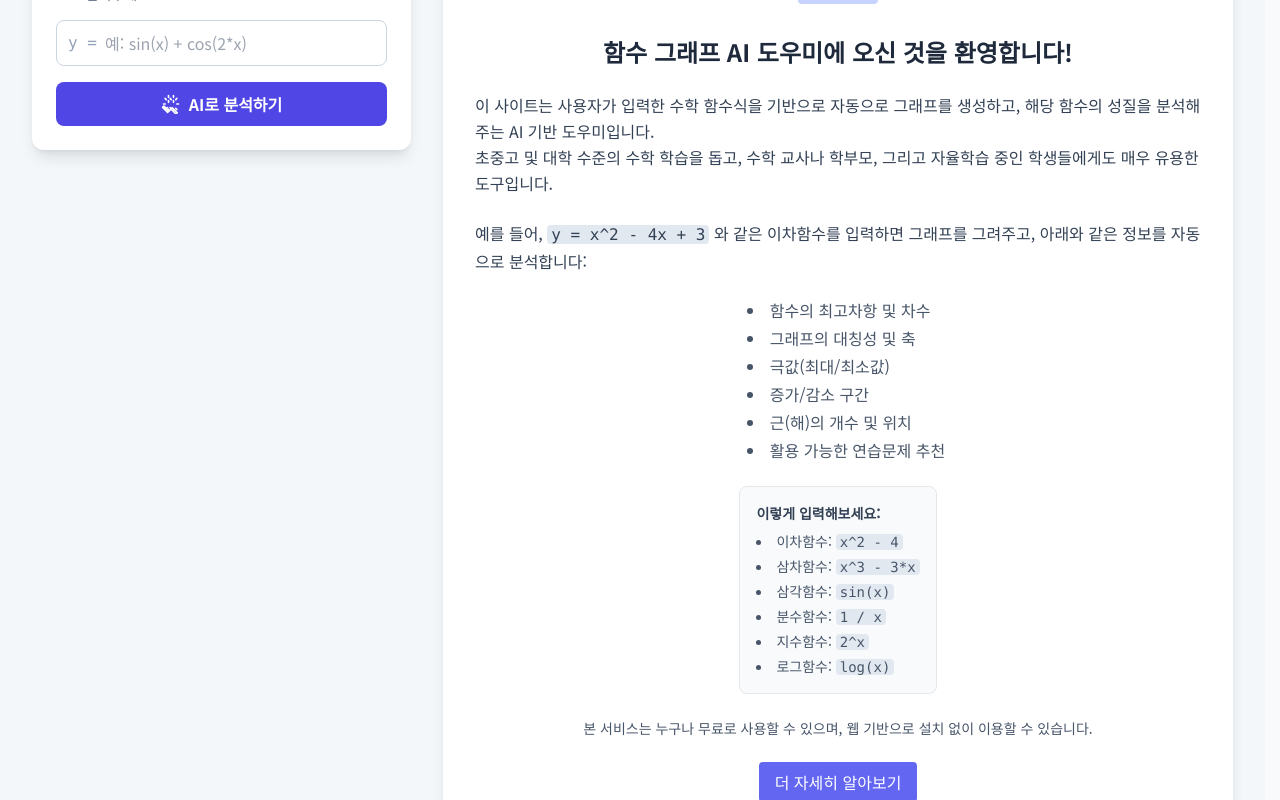
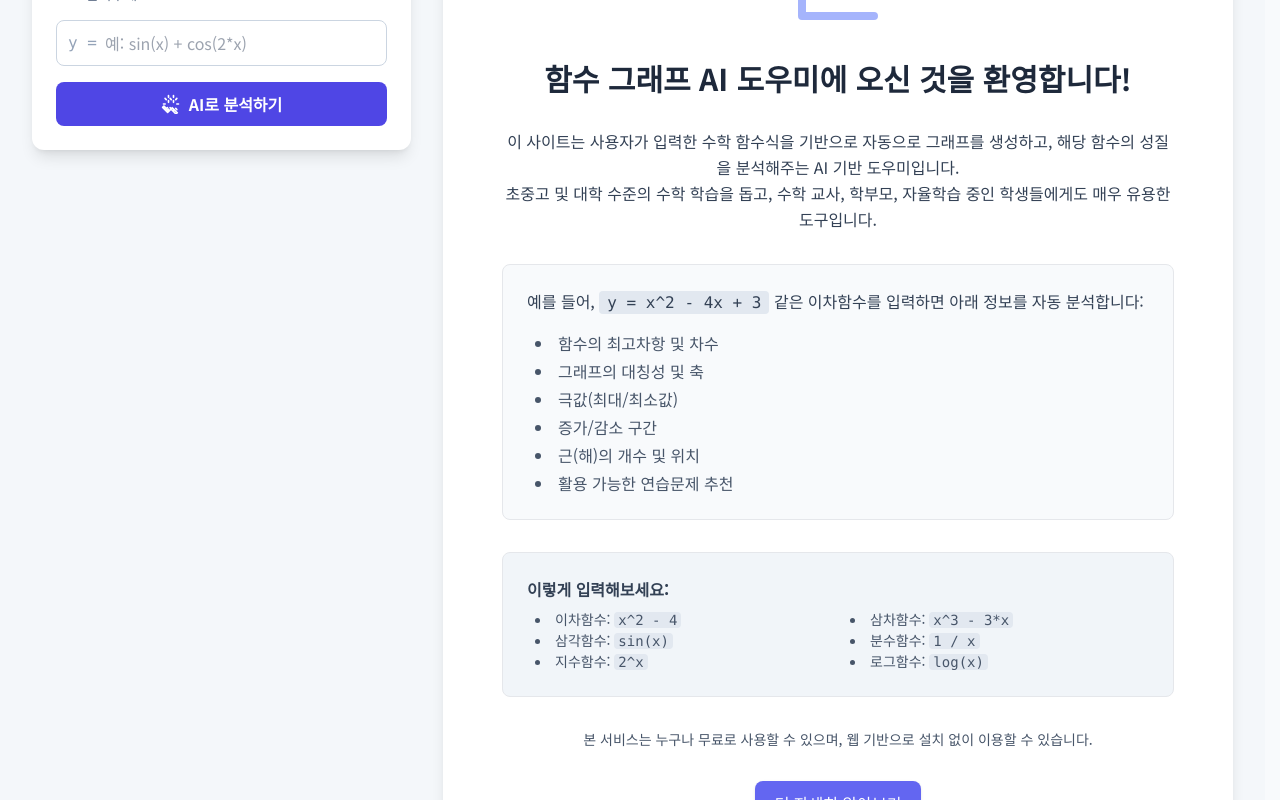
Before and after one commit to kkoshil/function-graph-ai-helper, a React (Vite) app: page / in a window 1280 px wide. Shown: the part 260-1060 px from the top of the page. Built offline with nearby package versions, Linux system fonts and the light colour scheme; no server answers.

Commit message:
Welcom.tsx 수정

```diff
--- a/src/components/Welcome.tsx
+++ b/src/components/Welcome.tsx
@@ -3,25 +3,25 @@ import { ChartIcon } from './icons';
 
 export const Welcome: React.FC = () => {
   return (
-    <div className="bg-white rounded-xl shadow-lg p-8 h-auto md:h-auto lg:h-full flex flex-col items-center justify-center text-left space-y-6">
-      <ChartIcon className="w-24 h-24 text-indigo-200 mx-auto" />
+    <div className="bg-white rounded-xl shadow-lg p-8 md:p-12 flex flex-col items-center justify-center space-y-8 text-left">
+      <ChartIcon className="w-24 h-24 text-indigo-300 mx-auto" />
 
-      <h2 className="text-2xl font-bold text-slate-800 text-center">
+      <h2 className="text-2xl sm:text-3xl font-bold text-slate-800 text-center">
         함수 그래프 AI 도우미에 오신 것을 환영합니다!
       </h2>
 
-      <p className="text-slate-700 leading-relaxed">
+      <p className="text-slate-700 leading-relaxed text-base text-center max-w-2xl">
         이 사이트는 사용자가 입력한 수학 함수식을 기반으로 자동으로 그래프를 생성하고, 해당 함수의 성질을 분석해주는 AI 기반 도우미입니다.
         <br />
-        초중고 및 대학 수준의 수학 학습을 돕고, 수학 교사나 학부모, 그리고 자율학습 중인 학생들에게도 매우 유용한 도구입니다.
+        초중고 및 대학 수준의 수학 학습을 돕고, 수학 교사, 학부모, 자율학습 중인 학생들에게도 매우 유용한 도구입니다.
       </p>
 
-      <p className="text-slate-700 leading-relaxed">
-        예를 들어, <code className="bg-slate-200 px-1 rounded">y = x^2 - 4x + 3</code> 와 같은 이차함수를 입력하면 그래프를 그려주고,
-        아래와 같은 정보를 자동으로 분석합니다:
+      <div className="bg-slate-50 border rounded-lg p-6 w-full max-w-2xl">
+        <p className="text-slate-700 mb-4">
+          예를 들어, <code className="bg-slate-200 px-2 py-0.5 rounded font-mono">y = x^2 - 4x + 3</code> 같은 이차함수를 입력하면
+          아래 정보를 자동 분석합니다:
         </p>
-
-      <ul className="list-disc list-inside space-y-1 text-slate-600 pl-4">
+        <ul className="list-disc list-inside text-slate-600 space-y-1 pl-2">
           <li>함수의 최고차항 및 차수</li>
           <li>그래프의 대칭성 및 축</li>
           <li>극값(최대/최소값)</li>
@@ -29,10 +29,11 @@ export const Welcome: React.FC = () => {
           <li>근(해)의 개수 및 위치</li>
           <li>활용 가능한 연습문제 추천</li>
         </ul>
+      </div>
 
-      <div className="bg-slate-50 p-4 rounded-lg border text-sm">
+      <div className="bg-slate-100 border rounded-lg p-6 w-full max-w-2xl">
         <h4 className="font-semibold text-slate-700 mb-2">이렇게 입력해보세요:</h4>
-        <ul className="list-disc list-inside space-y-1 text-slate-600">
+        <ul className="grid sm:grid-cols-2 gap-x-4 list-disc list-inside text-slate-600 text-sm pl-2">
           <li>이차함수: <code className="bg-slate-200 px-1 rounded">x^2 - 4</code></li>
           <li>삼차함수: <code className="bg-slate-200 px-1 rounded">x^3 - 3*x</code></li>
           <li>삼각함수: <code className="bg-slate-200 px-1 rounded">sin(x)</code></li>
@@ -42,19 +43,18 @@ export const Welcome: React.FC = () => {
         </ul>
       </div>
 
-      <p className="text-slate-600 mt-6 text-sm text-center">
+      <p className="text-slate-600 mt-4 text-sm text-center max-w-2xl">
         본 서비스는 누구나 무료로 사용할 수 있으며, 웹 기반으로 설치 없이 이용할 수 있습니다.
       </p>
 
-<div className="mt-4 text-center">
+      <div className="text-center mt-4">
         <a
           href="/about"
-    className="inline-block px-4 py-2 bg-indigo-500 text-white rounded hover:bg-indigo-600 transition"
+          className="inline-block px-5 py-2.5 bg-indigo-500 text-white font-medium rounded-lg shadow hover:bg-indigo-600 transition"
         >
           더 자세히 알아보기
         </a>
       </div>
-
     </div>
   );
 };
```
Lines whose indentation alone changed are shown as unchanged.
